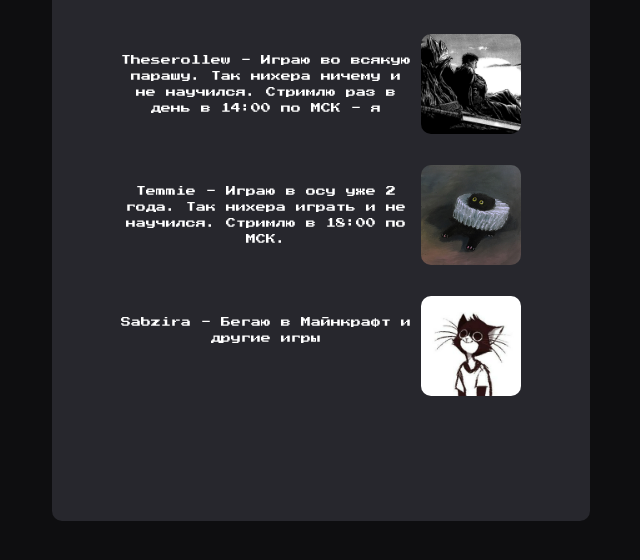
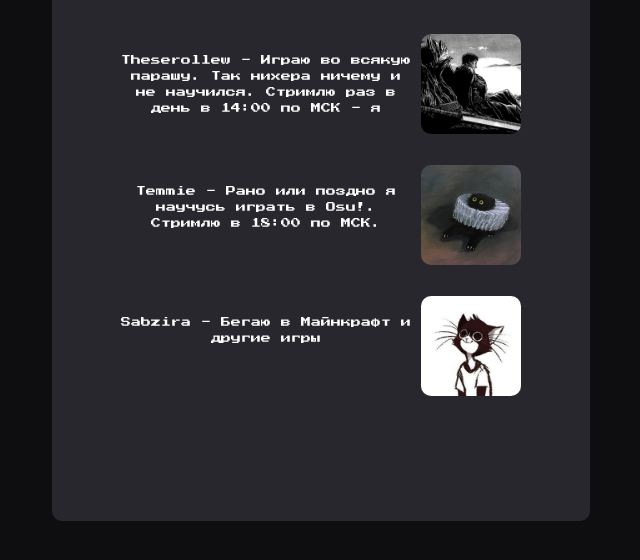
Before and after one commit to Dragonomi/Homepage, a plain HTML site: page Index/Index.html in a window 1280 px wide. Shown: the part 138-698 px from the top of the page, without its empty margins (319-959 px from the left). Drawn offline with Linux system fonts and the light colour scheme.

Commit message:
Update Index.html

```diff
--- a/Index/Index.html
+++ b/Index/Index.html
@@ -16,7 +16,7 @@
 
 
 <div class="box">
-<div class="text-box"><a href="https://www.twitch.tv/temmie_x">Temmie - Играю в осу уже 2 года. Так нихера играть и не научился. Стримлю в 18:00 по МСК.</div>
+<div class="text-box"><a href="https://www.twitch.tv/temmie_x">Temmie - Рано или поздно я научусь играть в Osu!. Стримлю в 18:00 по МСК.</div>
 <div><img src="assets/img/Temmie.jpg"></div></div>	</a>
 
 <div class="box">
```
